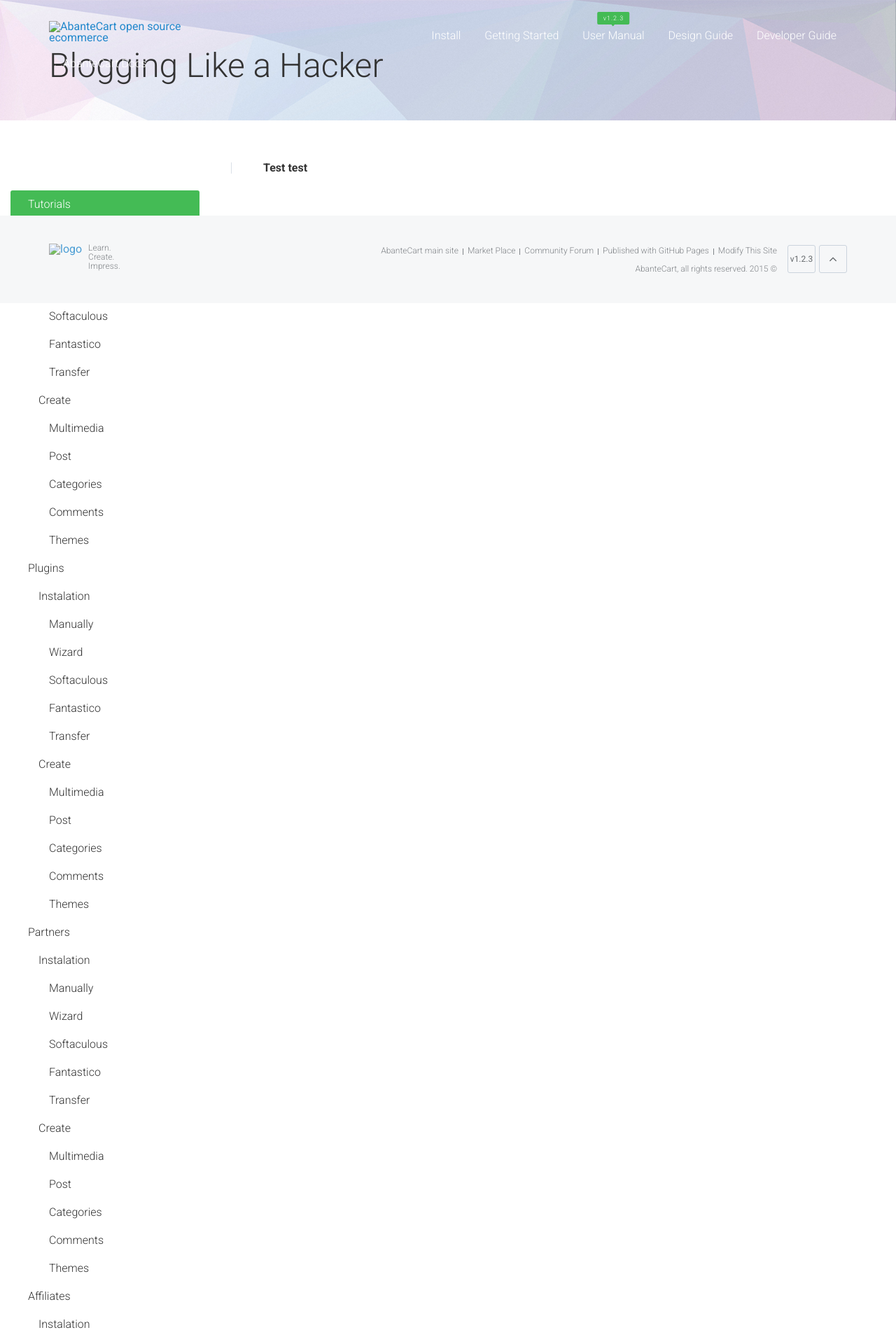
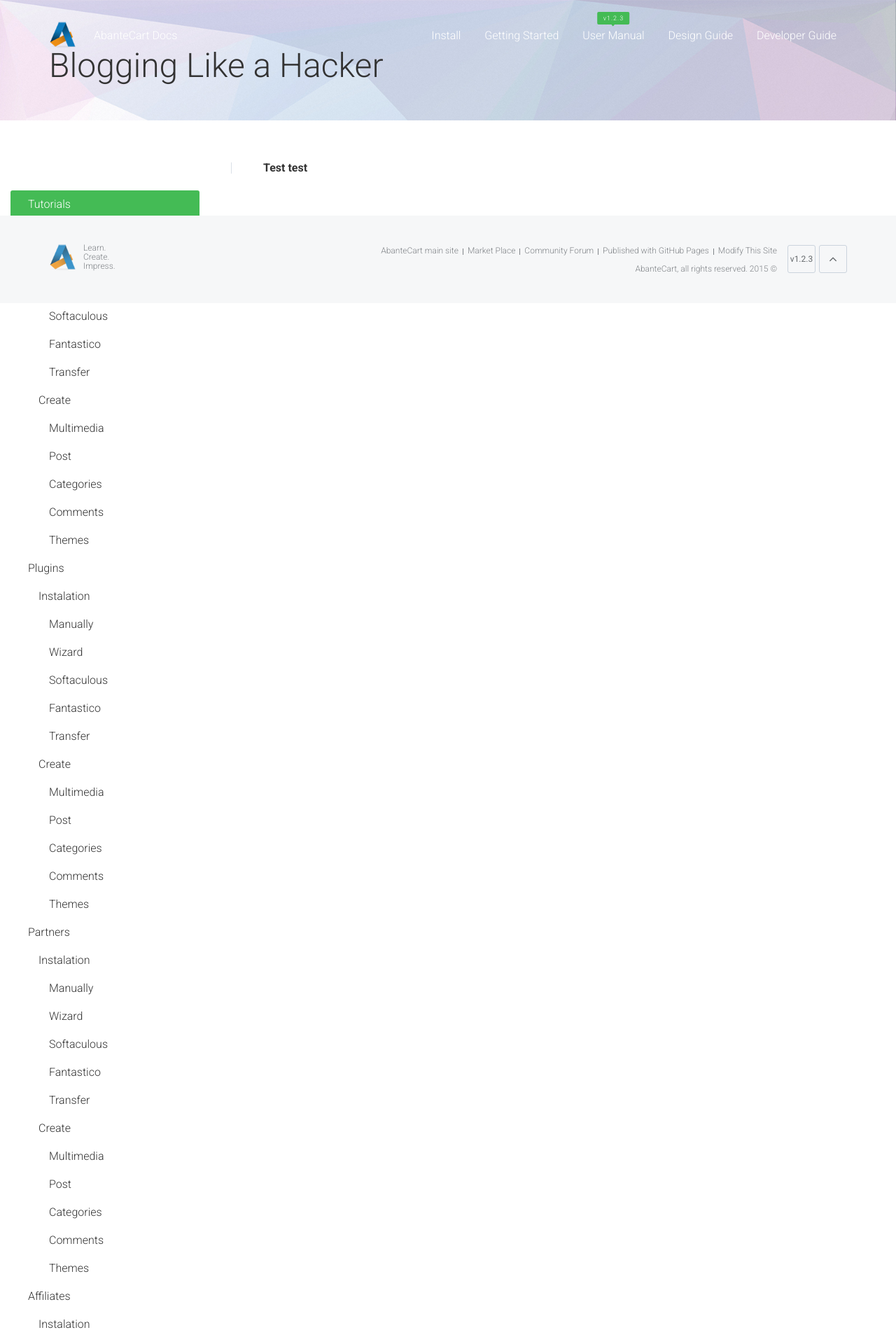
Before and after one commit to abantecart/abantecart.github.io, a Jekyll site: the page built from pages/developer_api/test.html, in a window 1280 px wide. Shown: the top 1920 px of the page at 70% size. Built offline with Jekyll 4.4.1, drawn with Linux system fonts in a browser that asks for light colours.

Commit message:
more path

```diff
--- a/_includes/footer.html
+++ b/_includes/footer.html
@@ -5,7 +5,7 @@
 						<div class="footer-logo-wrapper">
 
 							<a href="index.html" class="logo-image ">
-								<img src="img/logos/logo.png" alt="logo">
+								<img src="/img/logos/logo.png" alt="logo">
 							</a>
 
 							<p class="slogan"> Learn.
--- a/_layouts/default.html
+++ b/_layouts/default.html
@@ -13,7 +13,7 @@
 				<div class="row">
 					<div class="col-md-3 col-sm-6 col-xs-6">
 						<a href="/index.html" class="logo-image">
-							<img src="img/logos/logo.png" alt="AbanteCart open source ecommerce">
+							<img src="/img/logos/logo.png" alt="AbanteCart open source ecommerce">
 						</a>
 						<a href="/index.html" class="languages languages-light">
 						<span class="language-active js-language-active">AbanteCart Docs</span>
```
